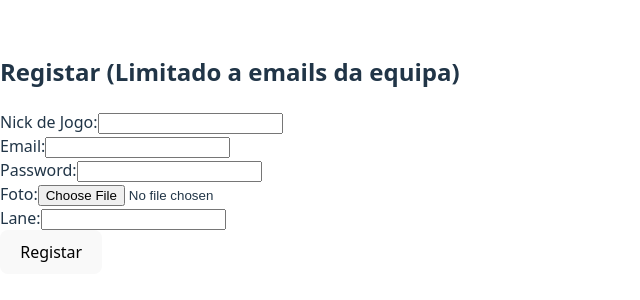
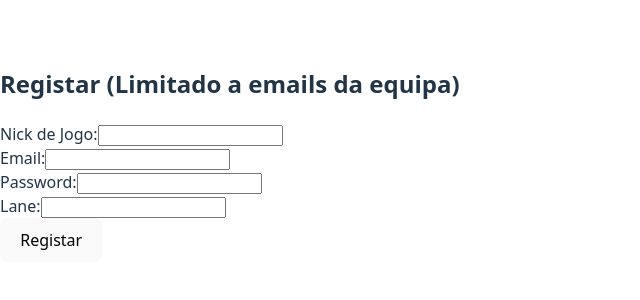
Before and after one commit to JeanPierrePro/MBL, a React (Vite) app: page /register in a window 1280 px wide. Shown: the part 246-546 px from the top of the page, without its empty margins (0-640 px from the left). Built offline with nearby package versions, Linux system fonts and the light colour scheme.

Commit message:
register conecato com base de dados

```diff
--- a/src/pages/Register.tsx
+++ b/src/pages/Register.tsx
@@ -8,23 +8,15 @@ const Register: React.FC = () => {
   const [email, setEmail] = useState('');
   const [password, setPassword] = useState('');
   const [lane, setLane] = useState('');
-  const [foto, setFoto] = useState<File | null>(null);
   const navigate = useNavigate();
 
   const handleSubmit = async (event: React.FormEvent) => {
     event.preventDefault();
-    const userCredential = await register(nick, email, password, lane, foto);
+    const userCredential = await register(nick, email, password, lane);
     if (userCredential) {
-      // Redirecionar para a área de perfil após o registo bem-sucedido
       navigate('/perfil');
     } else {
       alert('Erro ao registar. Por favor, verifique os dados.');
-    }
-  };
-
-  const handleFotoChange = (event: React.ChangeEvent<HTMLInputElement>) => {
-    if (event.target.files && event.target.files.length > 0) {
-      setFoto(event.target.files[0]);
     }
   };
 
@@ -45,10 +37,6 @@ const Register: React.FC = () => {
           <input type="password" id="password" name="password" value={password} onChange={(e) => setPassword(e.target.value)} required />
         </div>
         <div>
-          <label htmlFor="foto">Foto:</label>
-          <input type="file" id="foto" name="foto" onChange={handleFotoChange} />
-        </div>
-        <div>
           <label htmlFor="lane">Lane:</label>
           <input type="text" id="lane" name="lane" value={lane} onChange={(e) => setLane(e.target.value)} required />
         </div>
--- a/src/services/auth.ts
+++ b/src/services/auth.ts
@@ -2,13 +2,14 @@ import {
   signInWithEmailAndPassword,
   createUserWithEmailAndPassword,
   updateProfile,
-  signOut
+  signOut,
 } from 'firebase/auth';
-import type { UserCredential } from 'firebase/auth';  // import type para UserCredential
 
-import { auth } from './firebaseConfig';
+import type { UserCredential } from 'firebase/auth';
 
-// Login real com Firebase Auth
+import { auth, db } from './firebaseConfig';
+import { doc, setDoc } from "firebase/firestore";
+
 export const login = async (email: string, password: string): Promise<UserCredential | null> => {
   try {
     const userCredential = await signInWithEmailAndPassword(auth, email, password);
@@ -20,37 +21,38 @@ export const login = async (email: string, password: string): Promise<UserCreden
   }
 };
 
-// Registro real com Firebase Auth + updateProfile para nick e foto (simplificado)
 export const register = async (
   nick: string,
   email: string,
   password: string,
-  // Removi lane porque não é usado
-  foto: File | null
+  lane: string
 ): Promise<UserCredential | null> => {
   try {
     const userCredential = await createUserWithEmailAndPassword(auth, email, password);
     console.log('Usuário registrado:', userCredential.user.uid);
 
-    // Atualiza perfil com displayName e photoURL (foto simplificada)
+    // Atualiza displayName do usuário no Firebase Auth
     if (auth.currentUser) {
       await updateProfile(auth.currentUser, {
         displayName: nick,
-        photoURL: foto ? URL.createObjectURL(foto) : null,
       });
-      console.log('Perfil atualizado com nick e foto');
+
+      // Cria documento no Firestore
+      await setDoc(doc(db, "users", auth.currentUser.uid), {
+        nick,
+        email,
+        lane,
+        photoURL: null,  // deixamos null ou remove, se quiser
+      });
     }
-
-    // Aqui você pode adicionar salvar a lane no Firestore, se quiser
 
     return userCredential;
   } catch (error) {
-    console.error('Erro ao registar:', error);
+    console.error('Erro ao registrar:', error);
     return null;
   }
 };
 
-// Logout real
 export const logout = async (): Promise<void> => {
   try {
     await signOut(auth);
```
